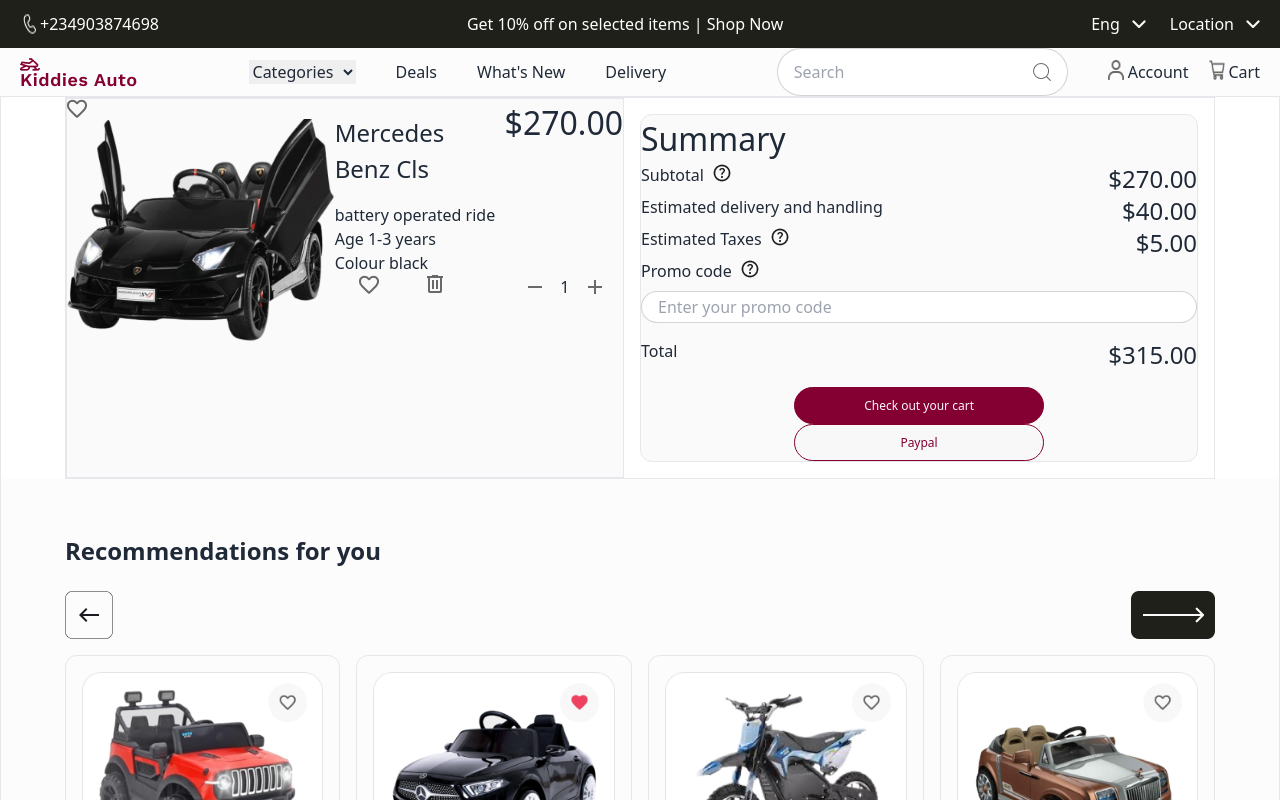
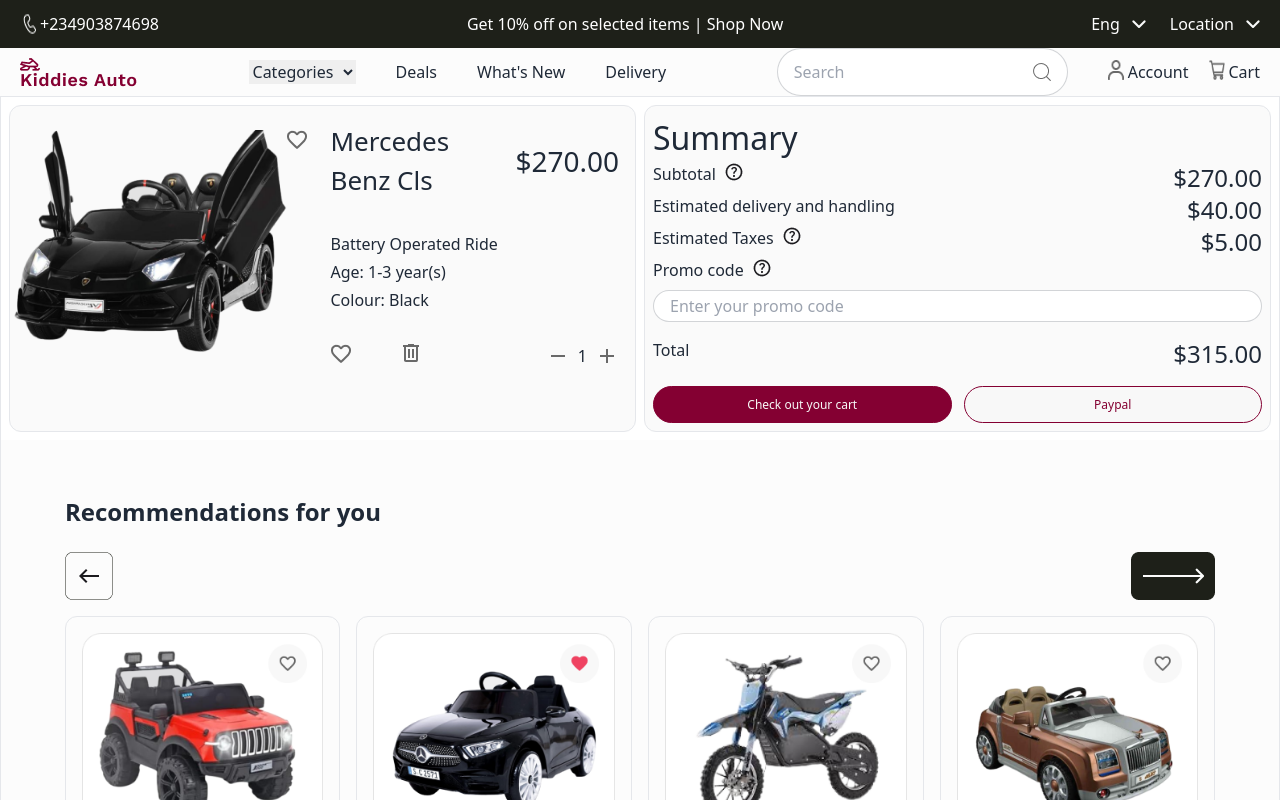
Before and after one commit to TaiwoSaidat/Kiddies-Auto-Web-App, a React (Vite) app: page /cart in a window 1280 px wide. Shown: the top 800 px of the page. Built offline with nearby package versions, Linux system fonts and the light colour scheme.

Commit message:
restructure, cart page

```diff
--- a/src/pages/checkout/Cart.jsx
+++ b/src/pages/checkout/Cart.jsx
@@ -1,70 +1,79 @@
-import React from 'react'
-import { Link } from 'react-router-dom'
-import ButtonFilter from '../../components/ButtonFilter'
-import Card from '../../components/Card'
-import east from '../../assets/easts.png'
-import west from '../../assets/west.png'
-import topImage from '../../assets/5 1.png'
-import fav from '../../assets/favorite.png'
-import help from '../../assets/help.png'
-import plus from '../../assets/plus.png'
-import dash from '../../assets/dash.png'
-import basket from '../../assets/basket.png'
-import image1 from '../../assets/image1.png'
-import image2 from '../../assets/image2.png'
-import image3 from '../../assets/image3.png'
-import image4 from '../../assets/image4.png'
-import search from '../../assets/searchblack.png'
-import CardCarousel from '../../components/CardCarousel'
+import React from "react";
+import { Link } from "react-router-dom";
+import ButtonFilter from "../../components/ButtonFilter";
+import Card from "../../components/Card";
+import east from "../../assets/easts.png";
+import west from "../../assets/west.png";
+import topImage from "../../assets/5 1.png";
+import fav from "../../assets/favorite.png";
+import help from "../../assets/help.png";
+import plus from "../../assets/plus.png";
+import dash from "../../assets/dash.png";
+import basket from "../../assets/basket.png";
+import image1 from "../../assets/image1.png";
+import image2 from "../../assets/image2.png";
+import image3 from "../../assets/image3.png";
+import image4 from "../../assets/image4.png";
+import search from "../../assets/searchblack.png";
+import CardCarousel from "../../components/CardCarousel";
 
 const Cart = () => {
   return (
     <>
-      <div className="border w-full flex flex-col items-center bg-[#ffffff]">
-        <div className="w-[90%] flex flex-row md:flex justify-between border  ">
-          {/* grid grid-cols-1 lg:gap-0 border  */}
-          <div className=" flex flex-row md:flex justify-between lg:gap-0 lg:w-[50%] bg-[#FAFAFA] border border-xl">
-            {/* grid grid-cols-1 */}
-            <div className="">
-              {/* flex justify-between bg-yellow-600 grid grid-col-1  */}
+      <div className="border w-full flex flex-col items-center bg-[#fff] ">
+        <div className=" grid grid-cols-1 md:grid-cols-2 lg:grid-cols-2 p-2 gap-2">
+          {/* 1st card!!!!!! */}
+          <div className=" bg-[#FAFAFA] border rounded-xl p-4 space-y-2  ">
+            {/* <div className="">
               <img src={fav} alt="" />
-              <img src={topImage} alt="" className="w-[320px] h-[230px]" />
+            </div> */}
+            <div className=" grid sm:grid-cols-1 md:grid-cols-2 lg:grid-cols-2 gap-4">
+              {/* border rounded-xl border-gray-300 */}
+              <div className="flex flex-row items-start justify-end   bg-[#FAFAFA] p-2">
+                <img src={topImage} alt="" className="w-full h-full" />
+                <img src={fav} alt="" width={32} height={32} />
               </div>
               <div>
+                <div className=" space-y-8">
                   <div className="flex justify-between ">
-                <p className="font-[500px] text-[24px] py-4 pr-4">
+                    <p className="font-[500px] text-[26px] ">
                       Mercedes Benz Cls
                     </p>
-                <h3 className="font-[600px] text-[32px]">$270.00</h3>
+                    <p className=" flex items-center font-[600px] text-[28px]">
+                      $270.00
+                    </p>
                   </div>
-              <div className="">
-                <p>battery operated ride</p>
-                <p>Age 1-3 years</p>
-                <p>Colour black</p>
+                  <div className=" space-y-1">
+                    <p>Battery Operated Ride</p>
+                    <p>Age: 1-3 year(s)</p>
+                    <p>Colour: Black</p>
                   </div>
-              <div className="flex gap-20 px-6 pr-4">
-                <div className="flex w-[50%] justify-between ">
-                  <a href="">
+                  <div className="grid grid-cols-2">
+                    <div className="grid grid-cols-2">
+                      <a href="/">
                         <img src={fav} alt="" />
                       </a>
-                  <a href="">
+                      <a href="/">
                         <img src={basket} alt="" />
                       </a>
                     </div>
-                <div className="flex w-[50%] justify-between ">
-                  <a href="">
+                    <div className="flex flex-between justify-end gap-2">
+                      <a href="/">
                         <img src={dash} alt="" />
                       </a>
                       <p>1</p>
-                  <a href="">
+                      <a href="/">
                         <img src={plus} alt="" />
                       </a>
                     </div>
                   </div>
                 </div>
               </div>
+            </div>
+          </div>
 
-          <div className="lg:w-[50%] m-4 bg-[#FAFAFA] border rounded-xl ">
+          {/* 2nd card */}
+          <div className="bg-[#FAFAFA] border rounded-xl p-2">
             <h3 className="font-[600px] text-[32px]">Summary</h3>
             <div>
               <div className=" flex justify-between ">
@@ -105,24 +114,24 @@
                 </label>
               </form>
             </div>
-
             <div className="flex justify-between my-4">
               <div className="flex gap-2 font-[500px] text-base ">
                 <p>Total </p>
               </div>
               <h3 className="font-[600px] text-2xl">$315.00</h3>
             </div>
-            <div className=" flex flex-col items-center justify-center">
+
+            <div className="grid grid-cols-1 md:grid-cols-2 lg:grid-cols-2 gap-3 ">
               <button>
                 <Link to="/checkout">
-                  <div className="md:w-[250px] w-[143px] border border-[#840032] rounded-[100px] text-xs font-[400px] leading-[1.6] text-[#f8f8f8] bg-[#840032] text-center py-2">
+                  <div className="w-full border border-[#840032] rounded-[100px] text-xs font-[400px] leading-[1.6] text-[#f8f8f8] bg-[#840032] text-center py-2">
                     <p className="">Check out your cart</p>
                   </div>
                 </Link>
               </button>
               <button>
                 <a href="">
-                  <div className="md:w-[250px] w-[143px] border border-[#840032] rounded-[100px] text-xs font-[400px] leading-[1.6] text-[#840032] bg-[#f8f8f8] text-center py-2">
+                  <div className=" w-full border border-[#840032] rounded-[100px] text-xs font-[400px] leading-[1.6] text-[#840032] bg-[#f8f8f8] text-center py-2">
                     <p className="">Paypal</p>
                   </div>
                 </a>
@@ -147,66 +156,12 @@
               <div>
                 <CardCarousel />
               </div>
-
-              {/* <div className="">
-                <ul className="flex gap-2 items-center h-full   ">
-                  <li>
-                    <a href="">
-                      <img src={east} alt="" />
-                    </a>
-                  </li>
-                  <li>
-                    <a href="">
-                      <img src={west} alt="" />
-                    </a>
-                  </li>
-                </ul>
-              </div> */}
             </div>
-
-            {/* cards */}
-            {/* <div className="md:flex justify-between gap-3 grid grid-cols-1 lg:gap-3 w-full items-center ">
-              {arr.map((card, i) => {
-                return <Card key={i} {...card} />;
-              })}
-            </div> */}
           </div>
         </div>
       </div>
     </>
   );
-}
+};
 
-const arr = [
-	{
-		image: image1,
-		text: "Thar 888 jeep, battery operated jeep",
-    priceblack: "$200.00",
-    pricered: "$260.00",
-		rate: "7/10 Sales",
-	},
-	{
-		image: image2,
-		text: "Mercedes Benz 12V, battery operated ride",
-    priceblack: "$270.00",
-    pricered: "$300.00",
-		rate: "7/10 Sales",
-	},
-	{
-		image: image3,
-		text: "super bike, battery operated",
-    priceblack: "$90.00",
-    pricered: "$110.00",
-		rate: "7/10 Sales"
-	},
-	{
-		image: image4,
-		text: "Rolls Royce, battery operated ride",
-    priceblack: "$300.00",
-    pricered: "$320.00",
-		rate: "7/10 Sales",
-	},
-
-];
-
-export default Cart
+export default Cart;
```
Lines whose indentation alone changed are shown as unchanged.
